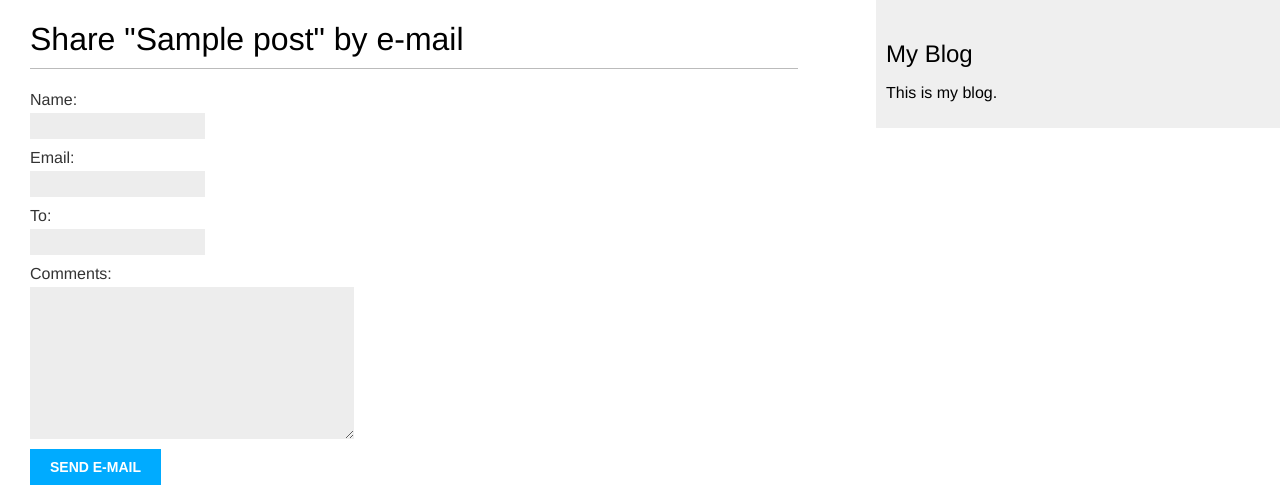
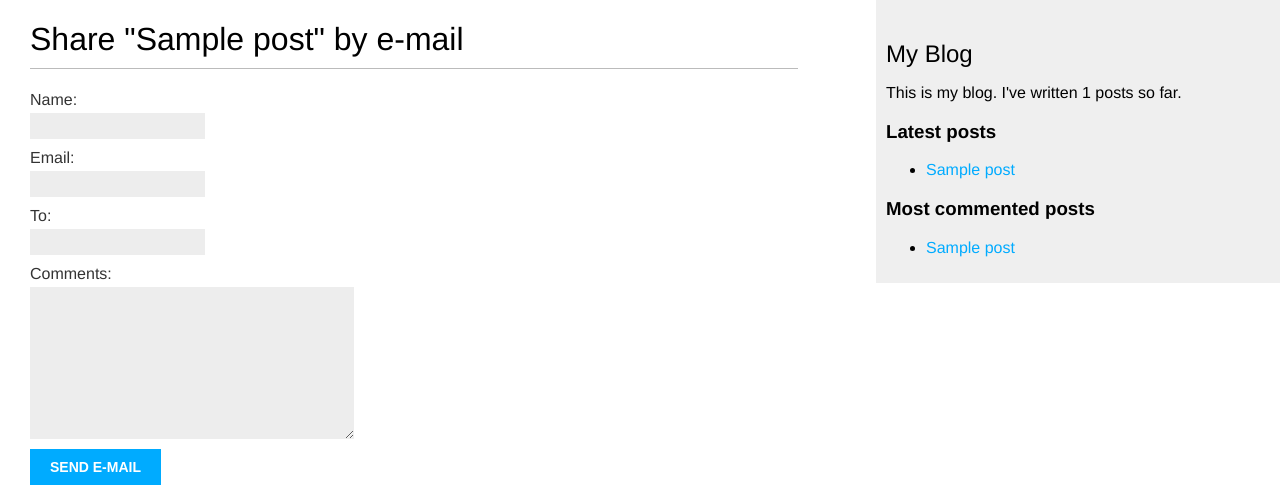
Before and after one commit to FOX-KNIGHT/Django, a Django app: page /1/share/ in a window 1280 px wide. Shown: the top 497 px of the page. Run offline with Django 5.2, Linux system fonts and the light colour scheme; tables that the repository leaves empty hold one stand-in row (values such as "Sample post").

Commit message:
Update blog templates, views, templatetags, and latest_posts.html

```diff
--- a/CLASS/mysite/blog/templates/blog/base.html
+++ b/CLASS/mysite/blog/templates/blog/base.html
@@ -1,3 +1,4 @@
+{% load blog_tags %}
 {% load static %}
 <!DOCTYPE html>
 <html lang="en">
@@ -13,8 +14,19 @@
         </div>
         <div id="sidebar">
             <h2>My Blog</h2>
-        <p>This is my blog.</p>
+            <p>This is my blog.
+                I've written {% total_posts %} posts so far.
+            </p>
+            <h3>Latest posts</h3>
+            {% show_latest_posts 3 %}
+            <h3>Most commented posts</h3>
+            {% get_most_commented_posts as most_commented_posts %}
+            <ul>
+                {% for post in most_commented_posts %}
+                <li>
+                    <a href="{{ post.get_absolute_url }}">{{ post.title }}</a>
+                </li>
+                {% endfor %}
             </div>
-
         </body>
     </html>
--- /dev/null
+++ b/CLASS/mysite/blog/templates/blog/post/latest_posts.html
@@ -0,0 +1,7 @@
+<ul>
+    {% for post in latest_posts %}
+    <li>
+        <a href="{{ post.get_absolute_url }}">{{ post.title }}</a>
+    </li>
+    {% endfor %}
+</ul>
--- a/CLASS/mysite/blog/templates/blog/post/list.html
+++ b/CLASS/mysite/blog/templates/blog/post/list.html
@@ -1,4 +1,5 @@
 {% extends "blog/base.html" %}
+{% load blog_tags %}
 {% block title %}My Blog{% endblock %}
 {% block content %}
 <h1>My Blog</h1>
@@ -19,10 +20,11 @@
     </a>{% if not forloop.last %}, {% endif %}
     {% endfor %}
 </p>
+
 <p class="date">
     Published {{ post.publish }} by {{ post.author }}
 </p>
-{{ post.body|truncatewords:30|linebreaks }}
+{{ post.body|markdown|truncatewords_html:40 }}
 {% endfor %}
 {% include "pagination.html" with page=posts %}
 {% endblock %}
--- /dev/null
+++ b/CLASS/mysite/blog/templatetags/blog_tags.py
@@ -0,0 +1,26 @@
+from django import template
+from ..models import Post
+from django.db.models import Count
+import markdown
+
+register = template.Library()
+@register.simple_tag
+def total_posts():
+    return Post.published.count()
+@register.inclusion_tag('blog/post/latest_posts.html')
+
+def show_latest_posts(count=5):
+    latest_posts = Post.published.order_by('-publish')[:count]
+    return {'latest_posts': latest_posts}
+@register.simple_tag
+
+def get_most_commented_posts(count=5):
+    return Post.published.annotate(
+        total_comments=Count('comments')
+    ).order_by('-total_comments')[:count]
+
+
+from django.utils.safestring import mark_safe
+@register.filter(name='markdown')
+def markdown_format(text):
+    return mark_safe(markdown.markdown(text))
--- a/CLASS/mysite/blog/views.py
+++ b/CLASS/mysite/blog/views.py
@@ -6,6 +6,7 @@ from .forms import CommentForm,EmailPostForm
 from django.core.mail import send_mail
 from django.views.decorators.http import require_POST
 from taggit.models import Tag
+from django.db.models import Count
 
 # Create your views here.
 class PostListView(ListView):
@@ -14,15 +15,17 @@ class PostListView(ListView):
     """
     queryset = Post.published.all()
     context_object_name = 'posts'
-    paginate_by = 3
+    paginate_by = 2
     template_name = 'blog/post/list.html'
+
+
 def post_list(request,tag_slug=None):
     post_list = Post.published.all()
     tag = None
     if tag_slug:
         tag = get_object_or_404(Tag, slug=tag_slug)
         post_list = post_list.filter(tags__in=[tag])
-    paginator = Paginator(post_list, 3) #shows 3 posts per page
+    paginator = Paginator(post_list, 2) #shows 3 posts per page
     page_number = request.GET.get('page',1)
     posts = paginator.get_page(page_number)
     return render(
@@ -50,15 +53,26 @@ def post_detail(request, year, month, day, post):
     # Form for users to comment
     form = CommentForm()
 
+    post_tags_ids = post.tags.values_list('id', flat=True)
+    similar_posts = Post.published.filter(
+        tags__in=post_tags_ids
+    ).exclude(id=post.id)
+    similar_posts = similar_posts.annotate(
+        same_tags=Count('tags')
+    ).order_by('-same_tags', '-publish')[:4]
+
     return render(
         request,
         'blog/post/detail.html',
         {
             'post':post,
             'comments': comments,
-            'form': form
+            'form': form,
+            'similar_posts': similar_posts
         }
     )
+
+
 
 def post_share(request, post_id):
     #retrieve post by id
```
Also changed, not shown: CLASS/mysite/blog/templates/blog/post/detail.html (+12 -1 lines), TODO.md (+7 -6 lines), CLASS/mysite/blog/templatetags/__init__.py (added). Lines whose indentation alone changed are shown as unchanged.
